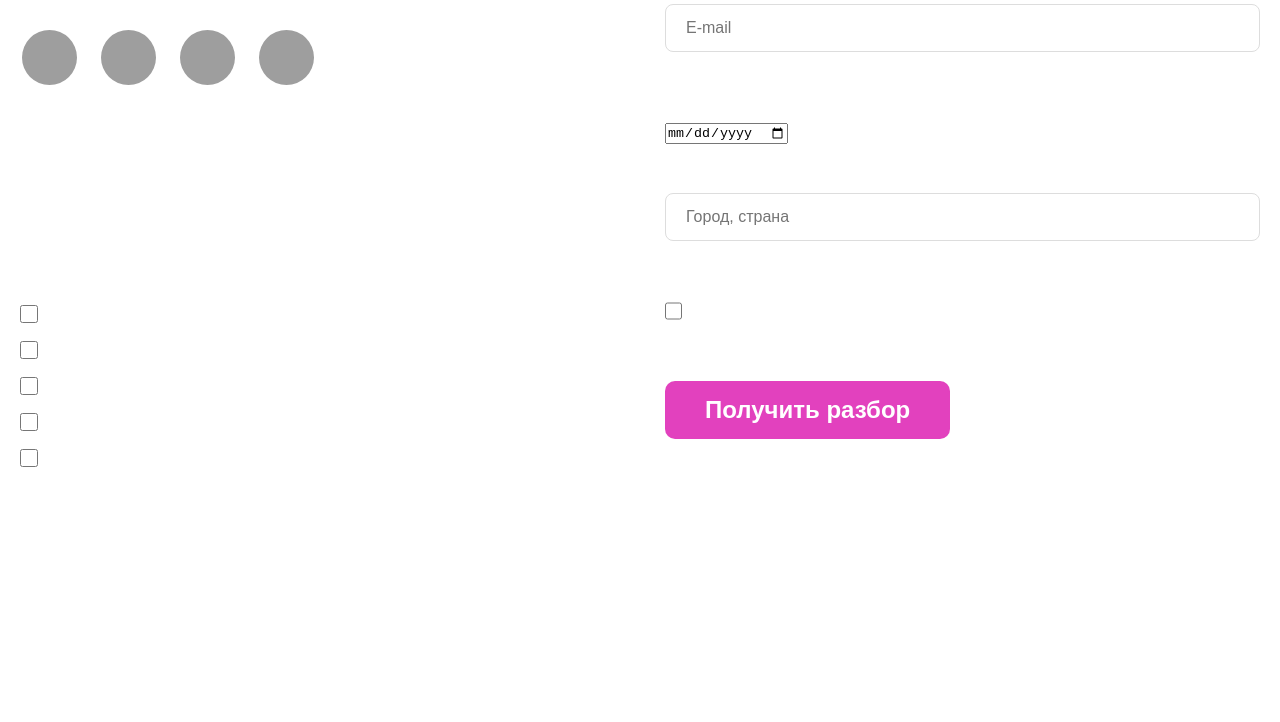
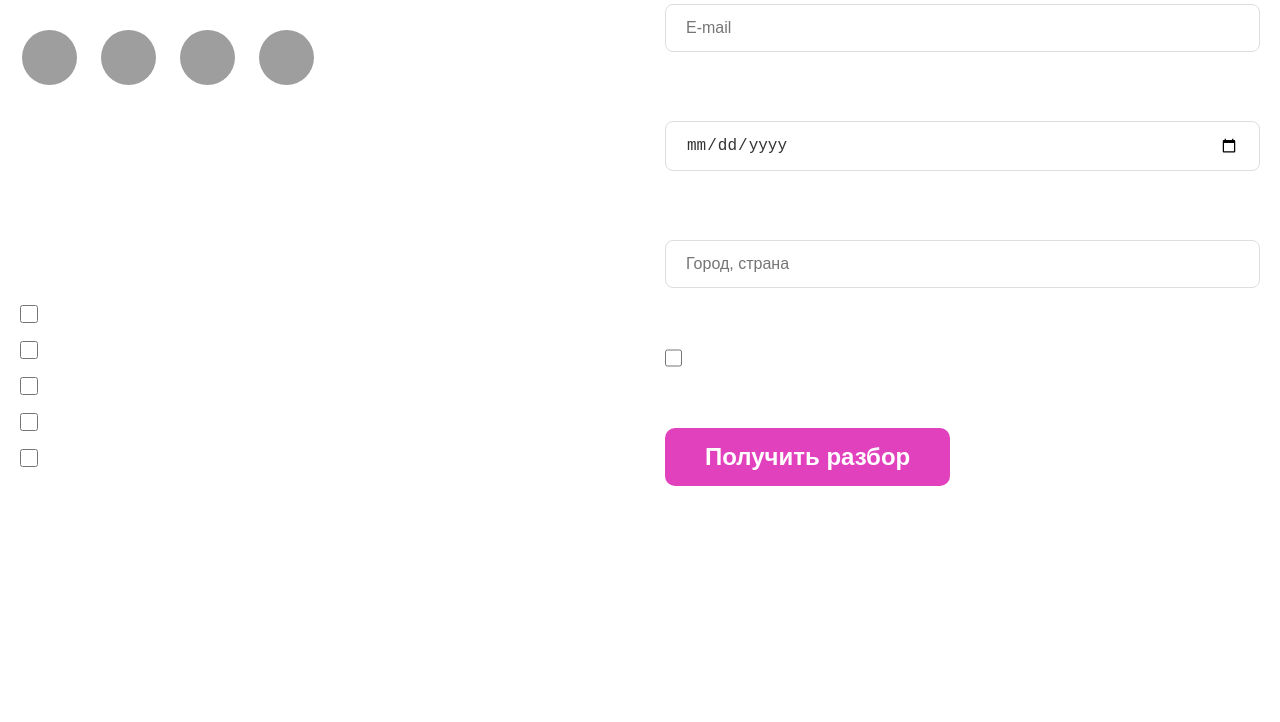
Before and after one commit to dragonburrrn/astra-site, a website: page public/index.html in a window 1280 px wide. Shown: the part 5180-5902 px from the top of the page. Drawn offline with Linux system fonts and the light colour scheme; grey boxes are pictures that could not be loaded.

Commit message:
Update style.css

```diff
--- a/public/style.css
+++ b/public/style.css
@@ -554,7 +554,7 @@ h3 {
 
 input[type="text"],
 input[type="email"],
-input[type="datetime"] {
+input[type="date"] {
   width: 100%;
   padding: 14px 20px;
   margin-bottom: 20px;
```
